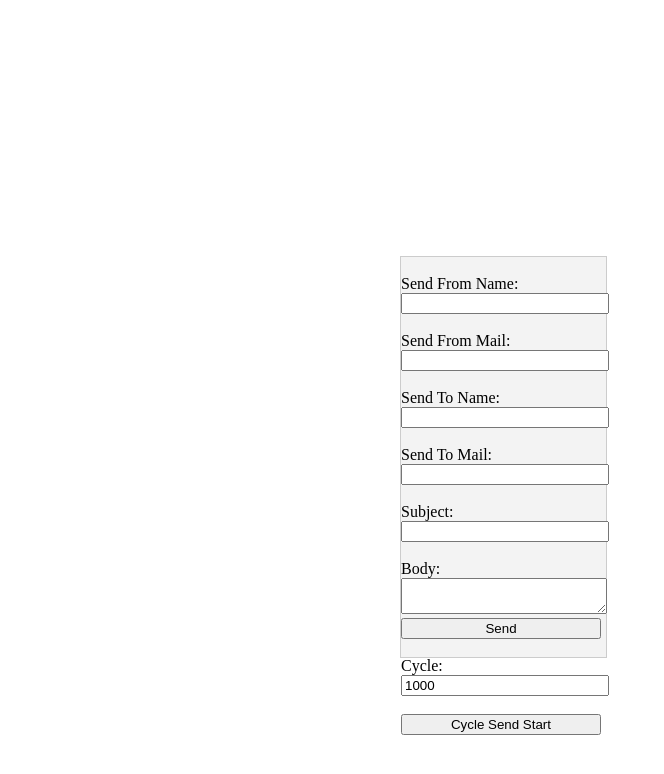
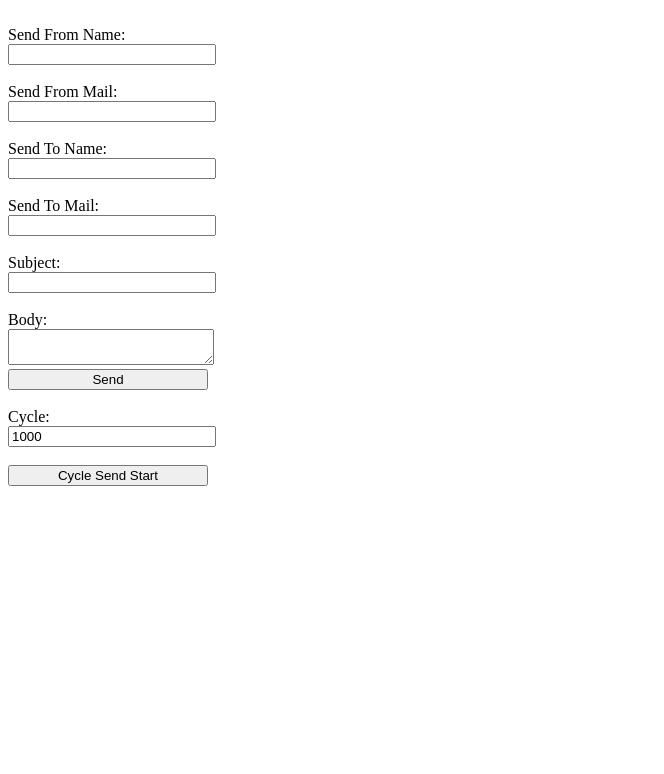
Before and after one commit to YouthsSpy/Mail, a plain HTML site: page index.html in a window 1280 px wide. Shown: the whole page, without its empty margins (0-664 px from the left). Drawn offline with Linux system fonts and the light colour scheme.

Commit message:
Update index.html

```diff
--- a/index.html
+++ b/index.html
@@ -9,17 +9,6 @@
   <script src="js/cookies.js" type="text/javascript"></script>
   <script src="js/mail.js" type="text/javascript"></script>
   <style>
-  #frmDiv{
-    position:absolute;
-    top: 50%;
-    left: 50%;
-    width: 205px;
-    height: 400px;
-    margin-top: -9em; /*set to a negative number 1/2 of your height*/
-    margin-left: -15em; /*set to a negative number 1/2 of your width*/
-    border: 1px solid #cccccc;
-    background-color: #f3f3f3;
-  }
   input{
     width: 200px;
     display: block;
@@ -32,7 +21,6 @@
   }
   </style>
 <body>
-  <div id="frmDiv">
   <form>
     <br />Send From Name:<br />
     <input name="name" type="text" />
@@ -54,6 +42,5 @@
     <input name="btnCycleStart" type="button" onclick="javascript:sendMailCycle(true);" value="Cycle Send Start" />
     <input name="btnCycleStop" type="button" onclick="javascript:sendMailCycle(false);" value="Cycle Send Stop" style="display: none;" />
   </form>
-  </div>
 </body>
 </html>
```
Lines whose indentation alone changed are shown as unchanged.
